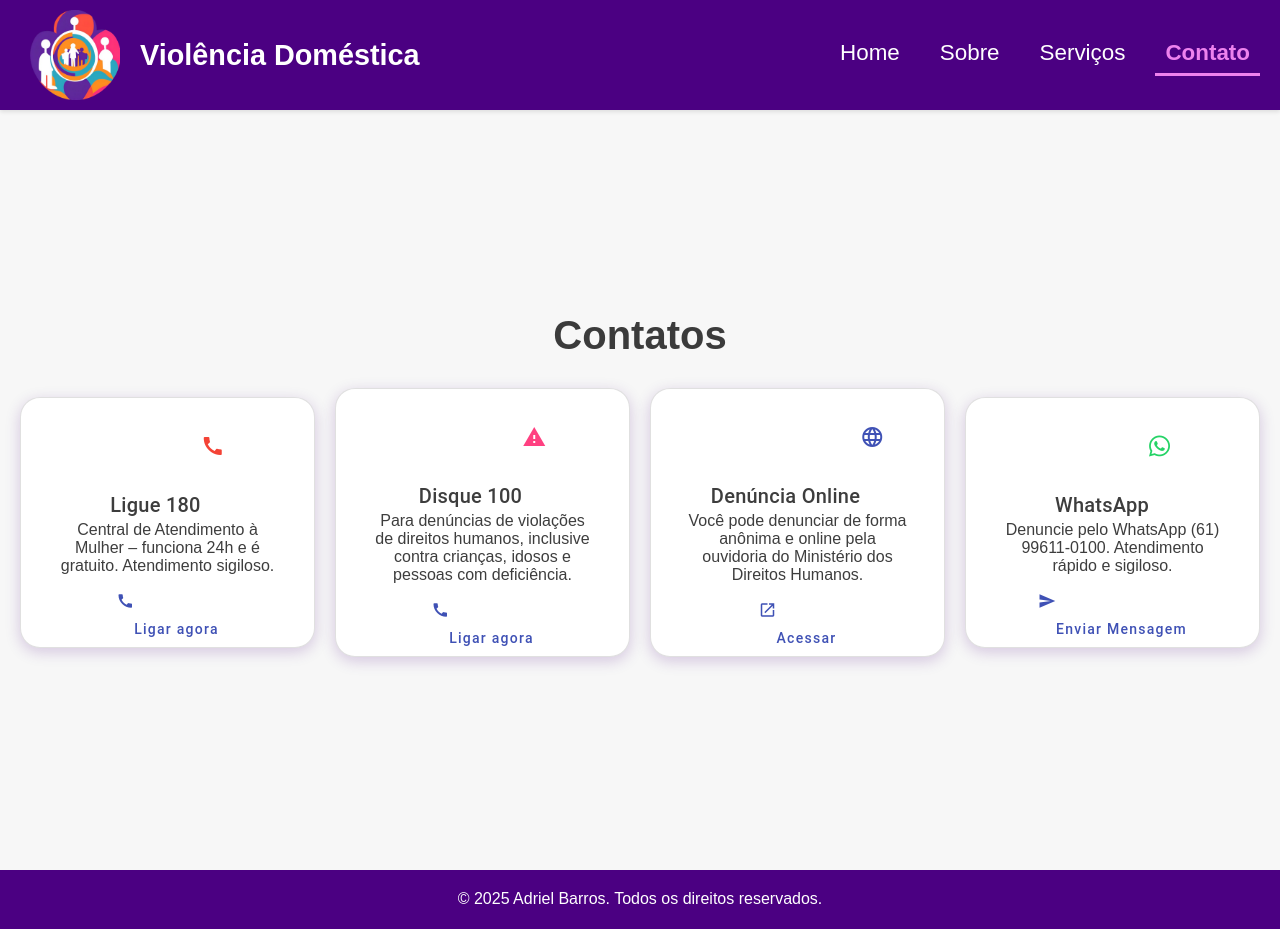
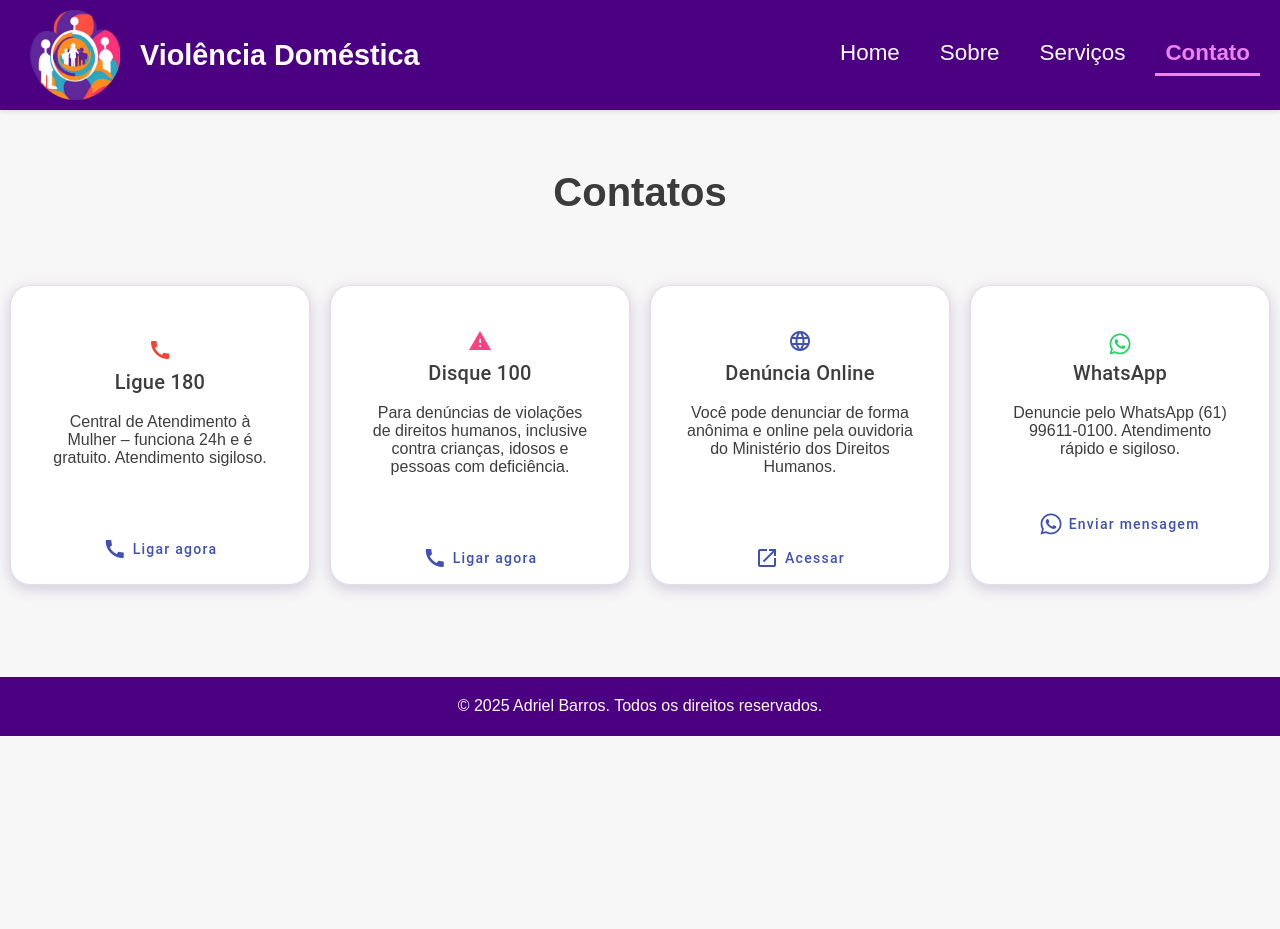
Before and after one commit to Adrielbarr0s/violencia-domestica, an Angular app: page /contato in a window 1280 px wide. After the commit the page ends 800 px from the top, so only its background shows below. Built offline with nearby package versions, Linux system fonts and the light colour scheme.

Commit message:
Correção dos icones dos contatos

```diff
--- a/src/app/component/contato/contato.component.html
+++ b/src/app/component/contato/contato.component.html
@@ -12,24 +12,27 @@
     <mat-card
       appearance="outlined"
       class="card"
-      [class.hovering]="hoveredCard === 1 && selectedCard !== 1"
-      [class.selected]="selectedCard === 1"
+      [class.hovering]="hoveredCard === 1"
       (click)="toggleCard(1)"
       (mouseenter)="hoveredCard = 1"
       (mouseleave)="hoveredCard = null"
     >
       <mat-card-header>
+        <div class="header-content">
           <mat-icon color="warn">call</mat-icon>
           <mat-card-title>Ligue 180</mat-card-title>
+        </div>
       </mat-card-header>
       <mat-card-content>
         <p>Central de Atendimento à Mulher – funciona 24h e é gratuito. Atendimento sigiloso.</p>
       </mat-card-content>
       <mat-card-actions>
         <a href="tel:180">
-          <button mat-button color="primary">
+          <button mat-button color="primary" class="whatsapp-hover-button">
+            <span class="icon-text">
               <mat-icon>call</mat-icon>
-            Ligar agora
+              <span>Ligar agora</span>
+            </span>
           </button>
         </a>
       </mat-card-actions>
@@ -39,24 +42,27 @@
     <mat-card
       appearance="outlined"
       class="card"
-      [class.hovering]="hoveredCard === 2 && selectedCard !== 2"
-      [class.selected]="selectedCard === 2"
+      [class.hovering]="hoveredCard === 2"
       (click)="toggleCard(2)"
       (mouseenter)="hoveredCard = 2"
       (mouseleave)="hoveredCard = null"
     >
       <mat-card-header>
+        <div class="header-content">
           <mat-icon color="accent">report_problem</mat-icon>
           <mat-card-title>Disque 100</mat-card-title>
+        </div>
       </mat-card-header>
       <mat-card-content>
         <p>Para denúncias de violações de direitos humanos, inclusive contra crianças, idosos e pessoas com deficiência.</p>
       </mat-card-content>
       <mat-card-actions>
         <a href="tel:100">
-          <button mat-button color="primary">
+          <button mat-button color="primary" class="whatsapp-hover-button">
+            <span class="icon-text">
               <mat-icon>call</mat-icon>
-            Ligar agora
+              <span>Ligar agora</span>
+            </span>
           </button>
         </a>
       </mat-card-actions>
@@ -66,24 +72,27 @@
     <mat-card
       appearance="outlined"
       class="card"
-      [class.hovering]="hoveredCard === 3 && selectedCard !== 3"
-      [class.selected]="selectedCard === 3"
+      [class.hovering]="hoveredCard === 3"
       (click)="toggleCard(3)"
       (mouseenter)="hoveredCard = 3"
       (mouseleave)="hoveredCard = null"
     >
       <mat-card-header>
+        <div class="header-content">
           <mat-icon color="primary">language</mat-icon>
           <mat-card-title>Denúncia Online</mat-card-title>
+        </div>
       </mat-card-header>
       <mat-card-content>
         <p>Você pode denunciar de forma anônima e online pela ouvidoria do Ministério dos Direitos Humanos.</p>
       </mat-card-content>
       <mat-card-actions>
         <a href="https://www.gov.br/mdh/pt-br/ondh" target="_blank">
-          <button mat-button color="primary">
+          <button mat-button color="primary" class="whatsapp-hover-button">
+            <span class="icon-text">
               <mat-icon>open_in_new</mat-icon>
-            Acessar
+              <span>Acessar</span>
+            </span>
           </button>
         </a>
       </mat-card-actions>
@@ -93,28 +102,30 @@
     <mat-card
       appearance="outlined"
       class="card"
-      [class.hovering]="hoveredCard === 4 && selectedCard !== 4"
-      [class.selected]="selectedCard === 4"
+      [class.hovering]="hoveredCard === 4"
       (click)="toggleCard(4)"
       (mouseenter)="hoveredCard = 4"
       (mouseleave)="hoveredCard = null"
     >
       <mat-card-header>
+        <div class="header-content">
           <i class="fab fa-whatsapp" style="font-size: 24px; color: #25D366; margin-right: 8px;"></i>
           <mat-card-title>WhatsApp</mat-card-title>
+        </div>
       </mat-card-header>
       <mat-card-content>
         <p>Denuncie pelo WhatsApp (61) 99611-0100. Atendimento rápido e sigiloso.</p>
       </mat-card-content>
       <mat-card-actions>
         <a href="https://wa.me/5561996110100" target="_blank">
-          <button mat-button color="primary">
-            <mat-icon>send</mat-icon>
-            Enviar Mensagem
+          <button mat-button color="primary" class="whatsapp-hover-button">
+            <span class="icon-text">
+              <i class="fab fa-whatsapp" style="font-size: 24px;"></i>
+              <span>Enviar mensagem</span>
+            </span>
           </button>
         </a>
       </mat-card-actions>
     </mat-card>
-
   </div>
 </section>
--- a/src/app/component/contato/contato.component.scss
+++ b/src/app/component/contato/contato.component.scss
@@ -11,7 +11,6 @@ section {
     justify-content: center;
     align-items: center;
     width: 100%;
-    height: 95vh;
     background-color: #f7f7f7;
 }
 
@@ -19,6 +18,7 @@ section {
     width: 100%;
     background-color: #f7f7f7;
     max-width: 1300px;
+    padding-top: 50px;
     font-family: Arial, Helvetica, sans-serif;
     text-align: center;
     color: rgba(0, 0, 0, 0.76);
@@ -52,22 +52,24 @@ section {
 .card-container {
     display: flex;
     flex-wrap: wrap;
+    gap: 20px;
     justify-content: center;
-    align-items: center;
-    padding: 20px;
-    gap: 20px;
-    width: 100%;
-}
+    background-color: #f7f7f7;
+    padding-bottom: 92px;
+    padding-top: 60px;
+  }
 
 .card {
     z-index: 1; // Garante que os cards fiquem abaixo da navbar
+    max-width: 300px;
+    height: 300px;
     background-color: white;
     border-radius: 20px;
-    box-shadow: 0 2px 4px rgba(0, 0, 0, 0.1);
     display: flex;
     justify-content: center;
     align-items: center;
     text-align: center;
+    box-shadow: 0 2px 4px rgba(0, 0, 0, 0.1);
     margin: 16px;
     padding: 20px;
     font-family: Arial, Helvetica, sans-serif; // Define a fonte do texto
@@ -91,11 +93,6 @@ section {
     background-color: #e0e0ff;
 }
 
-.card.selected {
-    background-color: #e0e0ff;
-    box-shadow: 0 4px 10px rgba(0,0,0,0.2);
-}
-
 @keyframes cardFadeIn {
     to {
       opacity: 1;
@@ -103,22 +100,40 @@ section {
     }
 }
 
-mat-card {
-    width: 100%;
-    max-width: 200px;
-    background-color: white;
-    border-radius: 20px;
-    box-shadow: 0 2px 4px rgba(0, 0, 0, 0.1);
-    display: flex;
+mat-card-content p{
+    padding-bottom: 30px;
+}
+
+.header-content {
+    align-items: center;
+    gap: 8px; /* Espaço entre o ícone e o texto */
+    padding-bottom: 15px;
+}
+
+.icon-text {
+    display: inline-flex;
+    align-items: center;
+    gap: 6px;
+    padding: 0;
+}
+
+.whatsapp-hover-button {
+    padding-left: 10px;
+    padding-right: 10px;
+    padding-bottom: 50px;
+    border-radius: 30px;
+    display: inline-flex;
+    align-items: center;
     justify-content: center;
-    align-items: center;
-    text-align: center;
-    margin: 16px;
-    padding: 20px;
-    font-family: Arial, Helvetica, sans-serif; // Define a fonte do texto
-    color: rgba(0, 0, 0, 0.76); // Define a cor do texto
-    transition: transform 0.3s ease-in-out; // Adiciona uma transição suave ao transformar o card
-    cursor: pointer; // Define o cursor como "pointer" ao passar o mouse
-    flex: 1 1 250px;
-    max-width: 300px;
+    gap: 6px;
+    transition: background-color 0.3s ease, color 0.3s ease;
+  }
+
+.whatsapp-hover-button:hover {
+    background-color: #4B0082;
+    color: white;
 }
+
+.whatsapp-hover-button:hover i {
+    color: white; /* Ícone também muda */
+}
--- a/src/app/component/contato/contato.component.ts
+++ b/src/app/component/contato/contato.component.ts
@@ -2,18 +2,18 @@ import { Component } from '@angular/core';
 import { MatCardModule } from '@angular/material/card'; // Importado MatCardModule
 import { MatButtonModule } from '@angular/material/button'; // Importado MatButtonModule
 import { MatIconModule } from '@angular/material/icon'; // Importado MatIconModule
+import {MatDividerModule} from '@angular/material/divider';
 
 @Component({
   selector: 'app-contato',
-  imports: [MatCardModule, MatButtonModule, MatIconModule],
+  imports: [MatCardModule, MatButtonModule, MatIconModule, MatDividerModule],
   templateUrl: './contato.component.html',
   styleUrl: './contato.component.scss'
 })
 export class ContatoComponent {
   hoveredCard: number | null = null;
-  selectedCard: number | null = null;
 
   toggleCard(index: number): void {
-    this.selectedCard = this.selectedCard === index ? null : index;
+    this.hoveredCard = this.hoveredCard === index ? null : index;
   }
 }
--- a/src/app/component/home/home.component.scss
+++ b/src/app/component/home/home.component.scss
@@ -36,7 +36,7 @@
 .home h1{
     font-size: 2.5em;
     font-family: Arial, Helvetica, sans-serif;
-    color: rgb(210, 210, 210);
+    color: rgb(221, 218, 218);
 }
 
 .home p {
```
Lines whose indentation alone changed are shown as unchanged.
